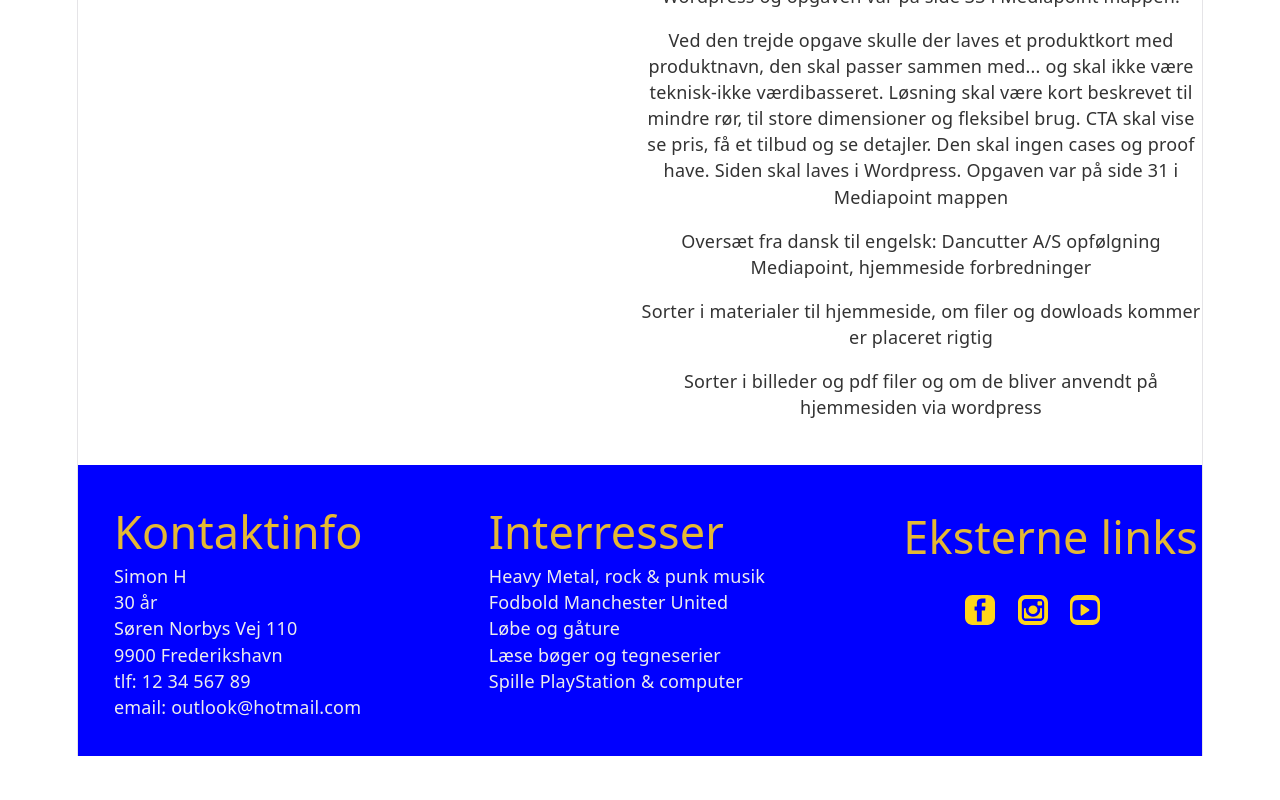
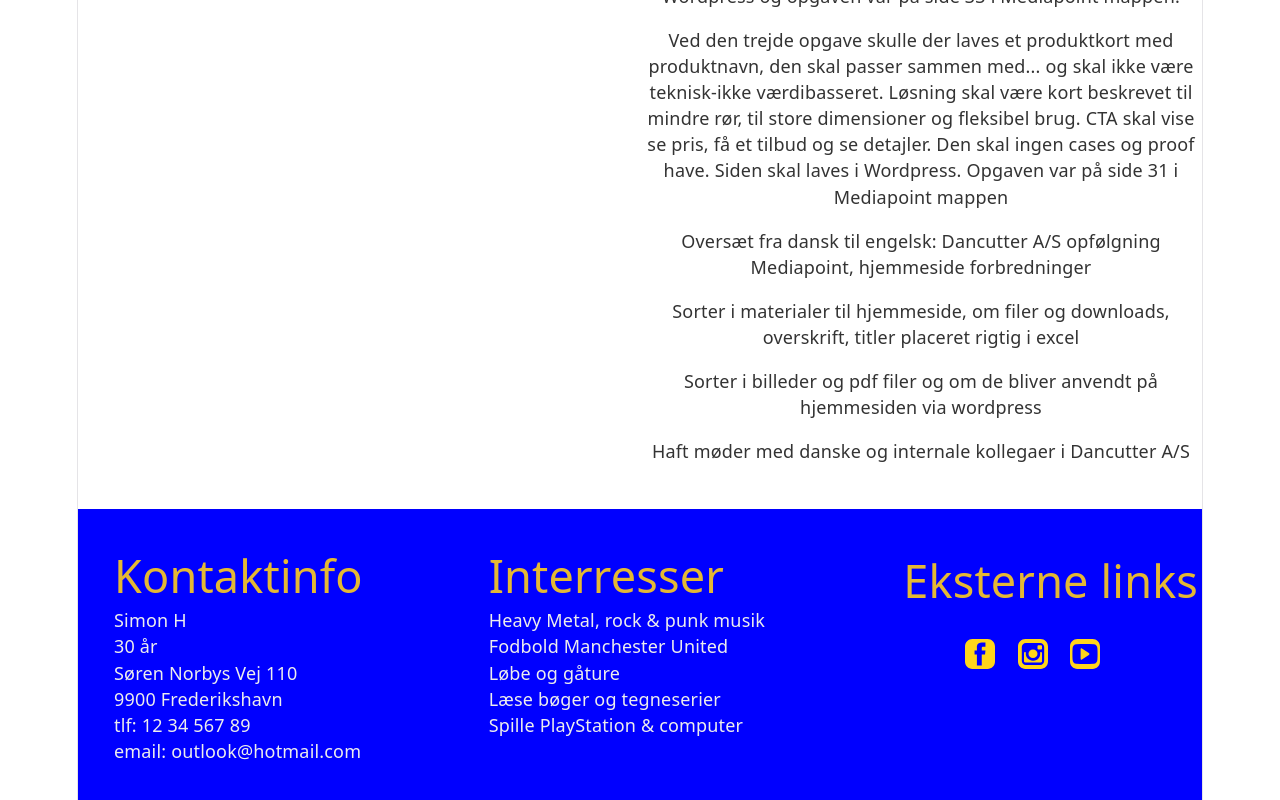
Before and after one commit to SimonH3-coder/Portfolio-Simon, a React (Vite) app: page /Praktik in a window 1280 px wide. Shown: the part 1951-2751 px from the top of the page. Before the commit the page ends 2707 px from the top, so only its background shows below. Built offline with nearby package versions, Linux system fonts and the light colour scheme.

Commit message:
fix: update content in Praktik page for clarity and organization

```diff
--- a/src/pages/Praktik.jsx
+++ b/src/pages/Praktik.jsx
@@ -49,8 +49,9 @@ export function Praktik() {
                      <p className="my-2 mx-0 py-2 px-0"> Den anden opgave gik ud på lave en kotaktside til produktsiden. Den skulle indholde produkt, specikationer & tekst. Den skal ikke indholde få et tilbud, køb og koktaktside. De skal vise en tydlig CTA knap der leder til en side med kontaktformular. Dette laves i Wordpress og opgaven var på side 33 i Mediapoint mappen. </p>
 <p className="my-2 mx-0 py-2 px-0">Ved den trejde opgave skulle der laves et produktkort med produktnavn, den skal passer sammen med... og skal ikke være teknisk-ikke værdibasseret. Løsning skal være kort beskrevet til mindre rør, til store dimensioner og fleksibel brug. CTA skal vise se pris, få et tilbud og se detajler. Den skal ingen cases og proof have. Siden skal laves i Wordpress. Opgaven var på  side 31 i Mediapoint mappen </p>
 <p className="my-2 mx-0 py-2 px-0">Oversæt fra dansk til engelsk: Dancutter A/S opfølgning Mediapoint, hjemmeside forbredninger</p>
-<p className="my-2 mx-0 py-2 px-0">Sorter i materialer til hjemmeside, om filer og dowloads kommer er placeret rigtig</p>
+<p className="my-2 mx-0 py-2 px-0">Sorter i materialer til hjemmeside, om filer og downloads, overskrift, titler placeret rigtig i excel</p>
 <p className="my-2 mx-0 py-2 px-0">Sorter i billeder og pdf filer og om de bliver anvendt på hjemmesiden via wordpress</p>
+<p className="my-2 mx-0 py-2 px-0">Haft møder med danske og internale kollegaer i Dancutter A/S</p>
                 </article>
                     </figcaption>
             </figure>
```
